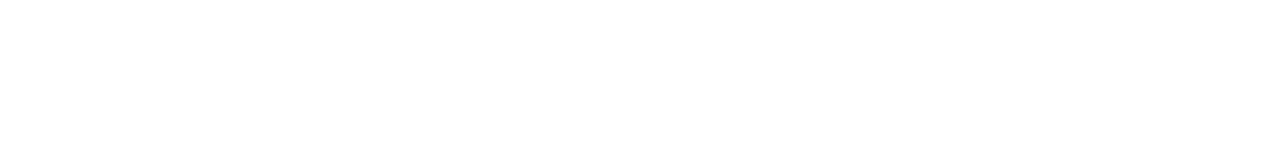
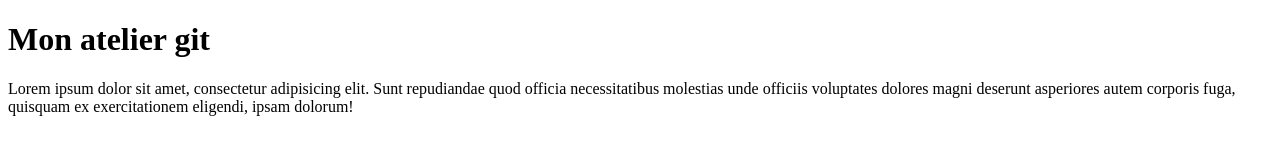
Before and after one commit to ChrisBlassiaux/workshop-git-loki, a plain HTML site: page index.html in a window 1280 px wide. Drawn offline with Linux system fonts and the light colour scheme.

Commit message:
add content

```diff
--- a/index.html
+++ b/index.html
@@ -6,6 +6,7 @@
     <title>Mon atelier git</title>
 </head>
 <body>
-
+    <h1>Mon atelier git</h1>
+    <p>Lorem ipsum dolor sit amet, consectetur adipisicing elit. Sunt repudiandae quod officia necessitatibus molestias unde officiis voluptates dolores magni deserunt asperiores autem corporis fuga, quisquam ex exercitationem eligendi, ipsam dolorum!</p>
 </body>
 </html>
```
